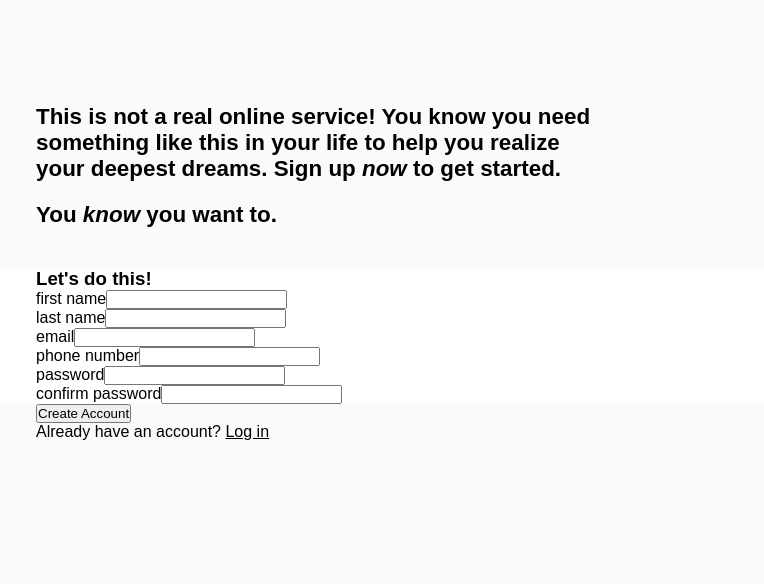
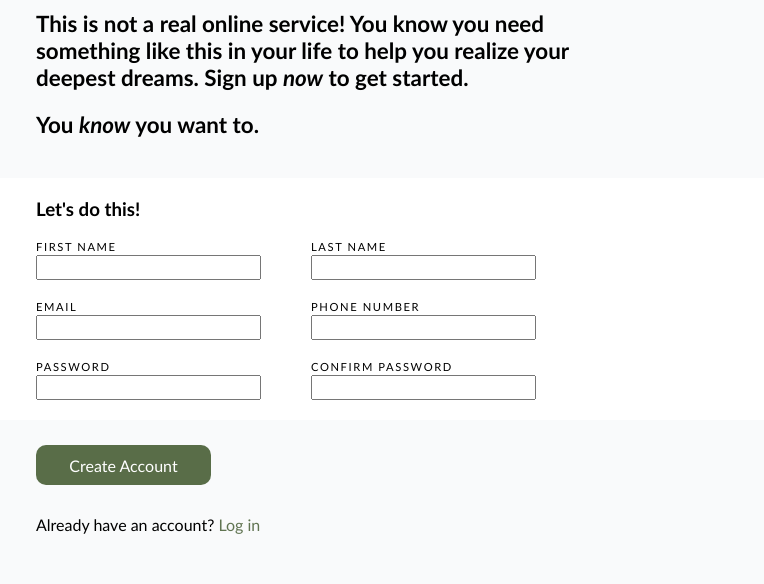
Before and after one commit to sams05/odin-signup-form, a plain HTML site: page index.html in a window 1280 px wide. Shown: the part 128-712 px from the top of the page, 516-1280 px from the left. Drawn offline with Linux system fonts and the light colour scheme.

Commit message:
Complete signup form layout and basic styling

```diff
--- a/index.html
+++ b/index.html
@@ -27,35 +27,41 @@
                 </p>
                 <p>You <em>know</em> you want to.</p>
             </div>
-            <form action="" method="get">
+            <form id="signup-form" action="" method="get">
                 <!-- Using get method to check submission value. Should use post method in real signup form -->
                 <h3>Let's do this!</h3>
+                <div class="form-field-container">
+                    <div class="form-row">
                         <div class="form-field">
                             <label for="">first name</label><input type="text">
                         </div>
                         <div class="form-field">
                             <label for="">last name</label><input type="text">
                         </div>
+                    </div>
+                    <div class="form-row">
                         <div class="form-field">
                             <label for="">email</label><input type="text">
                         </div>
                         <div class="form-field">
                             <label for="">phone number</label><input type="text">
                         </div>
+                    </div>
+                    <div class="form-row">
                         <div class="form-field">
                             <label for="">password</label><input type="text">
                         </div>
                         <div class="form-field">
                             <label for="">confirm password</label><input type="text">
                         </div>
+                    </div>
+                </div>
             </form>
             <div class="signup">
-                <button>Create Account</button>
+                <button type="submit" form="signup-form">Create Account</button>
                 <p>Already have an account? <a href="">Log in</a></p>
             </div>
         </div>
     </div>
 </body>
 </html>
-
-<p></p>
--- a/style.css
+++ b/style.css
@@ -69,7 +69,7 @@ p a {
     display: flex;
     flex-direction: column;
     justify-content: center;
-    font-family: Arial, Helvetica, sans-serif;
+    font-family: 'Trebuchet MS', Arial, Helvetica, sans-serif;
 }
 
 .main > * {
@@ -93,3 +93,78 @@ p a {
 .main > form {
     background-color: white;
 }
+
+form {
+    padding-top: 20px;
+    padding-bottom: 20px;
+}
+
+form > h3 {
+    margin-bottom: 20px;
+}
+
+.form-field-container {
+    display: flex;
+    flex-direction: column;
+    gap: 20px;
+    padding-right: calc(0.3 * var(--main-width));
+}
+
+.form-row {
+    display: flex;
+    gap: 50px;
+}
+
+.form-field {
+    display: flex;
+    flex-direction: column;
+    gap: 2px;
+}
+
+.form-field > label {
+    text-transform: uppercase;
+    letter-spacing: .1rem;
+    font-size: .7rem;
+}
+
+.form-field > input {
+    width: 225px;
+    height: 25px;
+    padding: 2px 10px;
+}
+
+button,
+input {
+    /* By default, widgets don't inherit typographical styles */
+    font-family: inherit;
+}
+
+button {
+    border: none;
+    font-size: 1rem;
+    border-radius: 10px;
+    width: 175px;
+    height: 40px;
+    background-color: rgb(89 109 72);
+    color: white;
+    cursor: pointer;
+}
+
+button:active {
+    box-shadow: inset 2px 2px rgb(70 90 60);
+    border: 2px solid black;
+}
+
+.signup > button[type="submit"] {
+    margin-top: 25px;
+}
+
+.signup > p:last-child {
+    margin-top: 30px;
+}
+
+.signup > p:last-child > a {
+    color: rgb(96 116 81);
+    /* Get rid of default underline */
+    text-decoration: none;
+}
```
Lines whose indentation alone changed are shown as unchanged.
